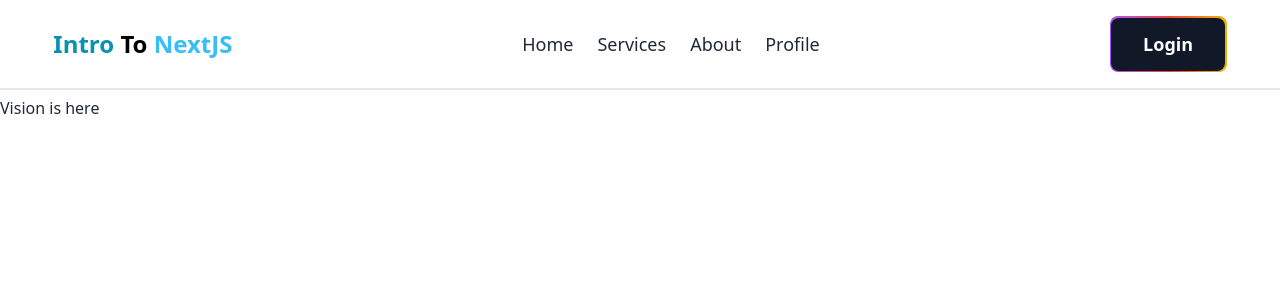
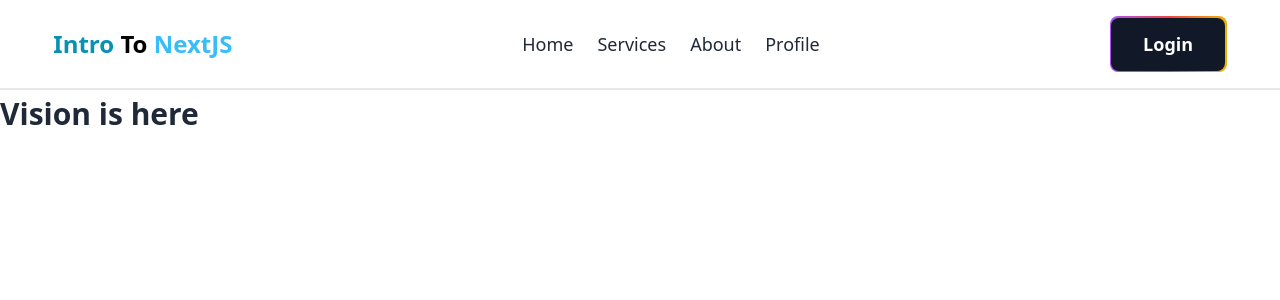
Before and after one commit to SK-Jabed/Intro-To-NextJS, a Next.js app: page /about/vision in a window 1280 px wide. Shown: the top 300 px of the page. Built offline with nearby package versions, Linux system fonts and the light colour scheme.

Commit message:
About Page's Vision Page Design Functionality Done

```diff
--- a/src/app/about/vision/page.jsx
+++ b/src/app/about/vision/page.jsx
@@ -3,7 +3,7 @@ import React from 'react';
 const VisionPage = () => {
     return (
         <div>
-            Vision is here
+            <h2 className='text-3xl font-semibold'>Vision is here</h2>
         </div>
     );
 };
--- a/src/app/page.js
+++ b/src/app/page.js
@@ -1,7 +1,7 @@
 export default function Home() {
   return (
     <div>
-      <h2>Hello World</h2>
+      <h2 className="">Hello World</h2>
     </div>
   );
 }
```
